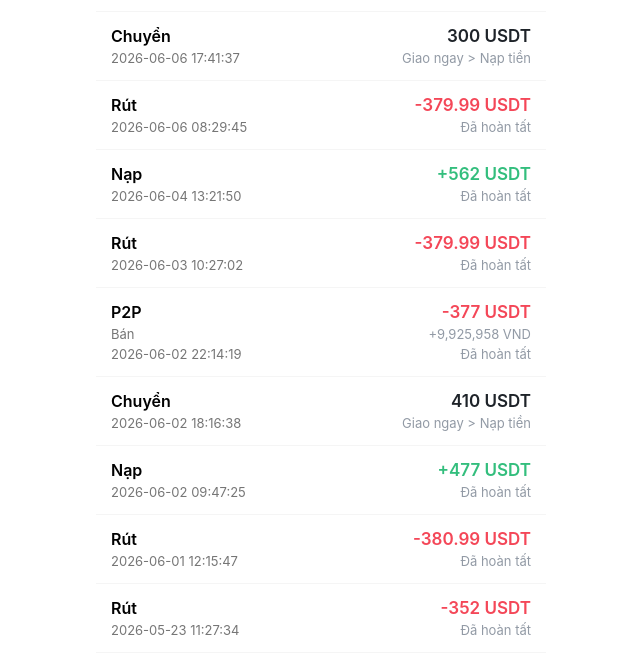
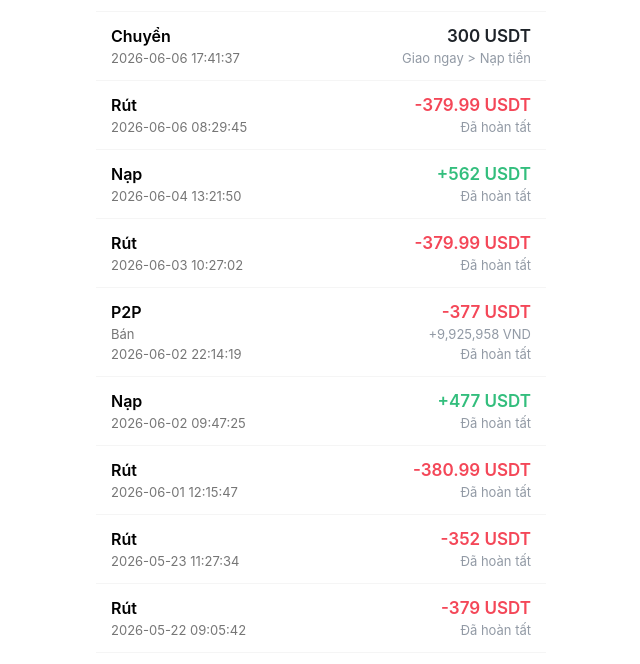
Before and after one commit to Duythang220911/binance-walletfull, a React app: page assets-history.html in a window 1280 px wide. Shown: the part 135-799 px from the top of the page, without its empty margins (319-959 px from the left). Built offline with nearby package versions, Linux system fonts and the light colour scheme.

Commit message:
Update assets-history.html

```diff
--- a/assets-history.html
+++ b/assets-history.html
@@ -106,16 +106,7 @@
                     <div class="status-done">Đã hoàn tất</div>
                 </div>
             </div>
-             <div class="transaction-item">
-                <div class="item-left">
-                    <div class="item-name">Chuyển</div>
-                    <div class="item-time">2026-06-02 18:16:38</div>
-                </div>
-                <div class="item-right">
-                    <div class="amount transfer">410 USDT</div>
-                    <div class="transfer-path">Giao ngay > Nạp tiền</div>
-                </div>
-            </div>
+
                <div class="transaction-item" data-href="recharge.html">
                 <div class="item-left">
                     <div class="item-name">Nạp</div>
```
